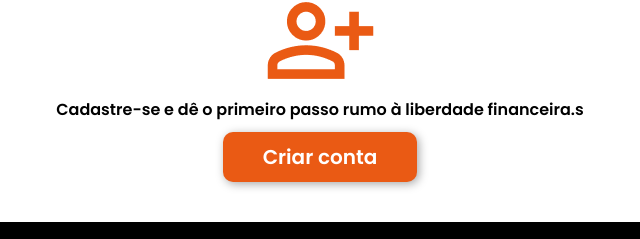
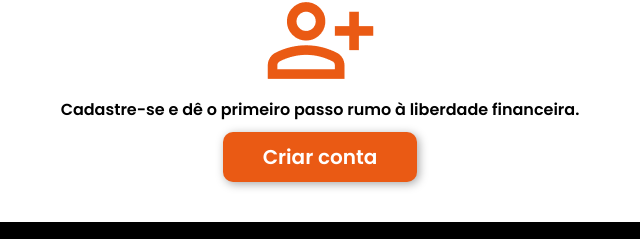
Before and after one commit to IkeMascarenhas/Fintech-FIAP, a plain HTML site: page index.html in a window 1280 px wide. Shown: the part 634-873 px from the top of the page, 320-960 px from the left. Drawn offline with nearby package versions, Linux system fonts and the light colour scheme.

Commit message:
Correção textos

```diff
--- a/index.html
+++ b/index.html
@@ -51,7 +51,7 @@
       <section class="pitchSection">
         <img src="img/addPerson.png" alt="Ícone de cadastro de usuários" />
         <p>
-          Cadastre-se e dê o primeiro passo rumo à liberdade financeira.s
+          Cadastre-se e dê o primeiro passo rumo à liberdade financeira.
         </p>
         <a href="#">Criar conta</a>
       </section>
```
